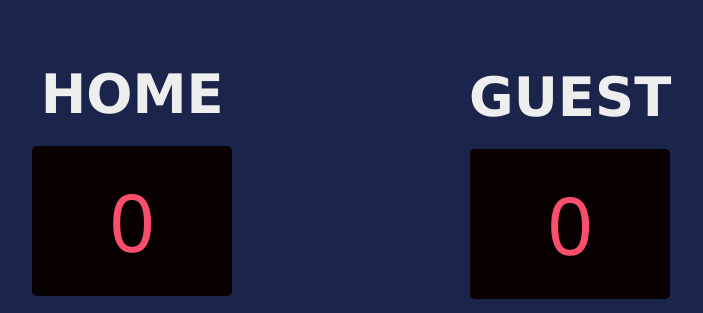
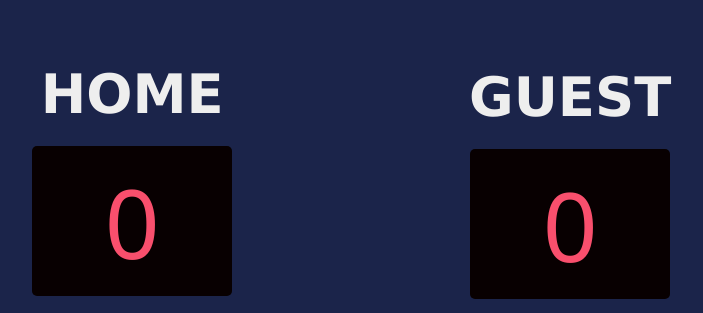
Before and after one commit to Faith-Jay/Basketball-board, a plain HTML site: page index.html in a window 1280 px wide. Shown: the top 313 px of the page, 284-987 px from the left. Drawn offline with Linux system fonts and the light colour scheme.

Commit message:
more style

```diff
--- a/style.css
+++ b/style.css
@@ -32,8 +32,10 @@ h3{
     background-color: #080001;
     border-radius: 5px;
     color: #F94F6D;
-    text-align: center;
-    font-size: 80px;
+    font-size: 6rem;
+    display: flex;
+    align-items: center;
+    justify-content: center;
 }
 
 .side{
@@ -55,7 +57,6 @@ h3{
 
 
 .score{
-    margin-top: 10%;
     font-family: 'Segoe UI', Tahoma, Geneva, Verdana, sans-serif;
 }
 
```
